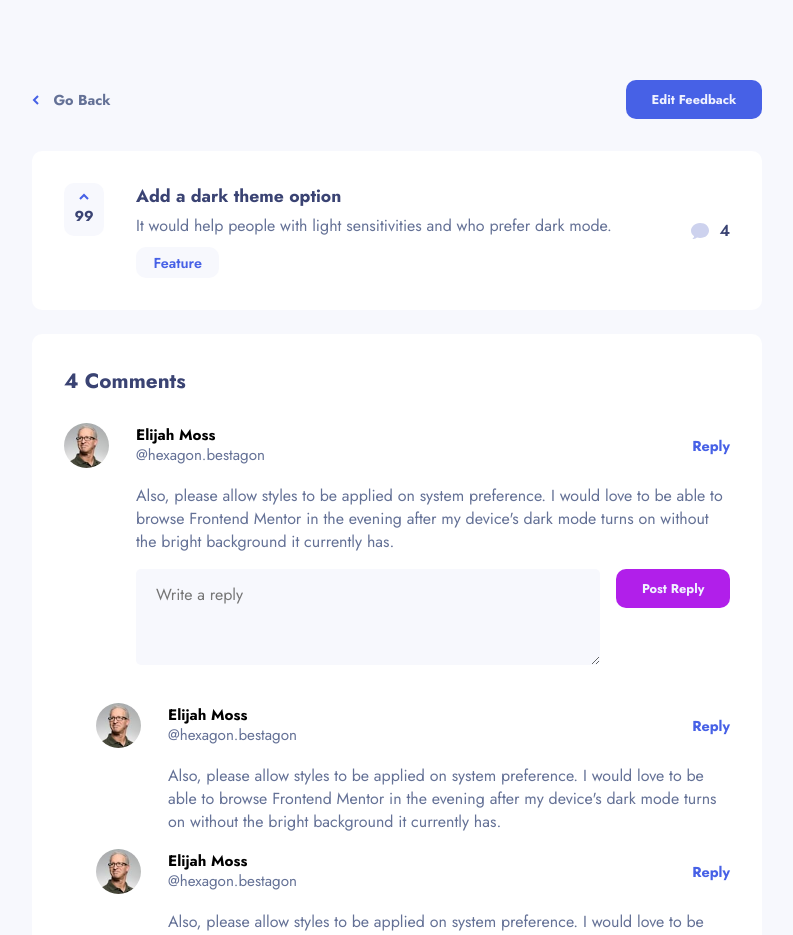
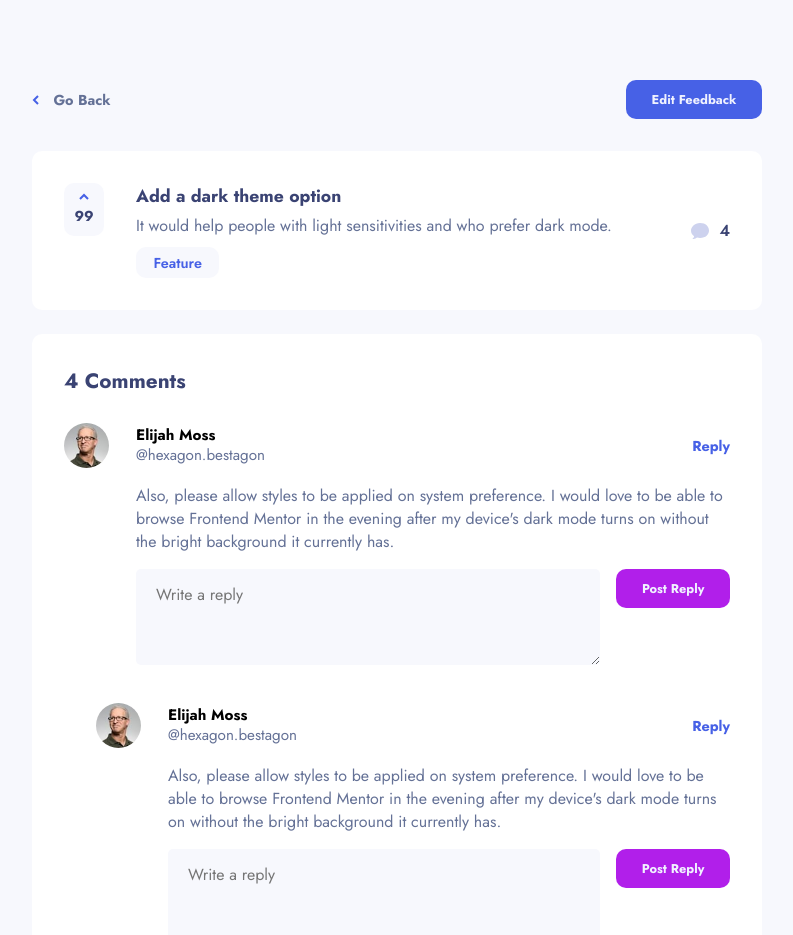
Before and after one commit to Victor-Nyagudi/product-feedback-app-react, a React (Create React App) app: page / in a window 1280 px wide. Shown: the top 935 px of the page, without its empty margins (243-1036 px from the left). Built offline with nearby package versions, Linux system fonts and the light colour scheme.

Commit message:
Add a CommentReplyForm to FeedbackItemCommentReply

```diff
--- a/src/components/pages/feedback-detail-page/FeedbackItemCommentReply.js
+++ b/src/components/pages/feedback-detail-page/FeedbackItemCommentReply.js
@@ -1,4 +1,5 @@
 import elijahImg from "../../../assets/user-images/image-elijah.jpg";
+import CommentReplyForm from "./CommentReplyForm";
 
 function FeedbackItemCommentReply() {
     return (
@@ -30,6 +31,8 @@ function FeedbackItemCommentReply() {
                     Also, please allow styles to be applied on system preference. I would love to be able to browse Frontend Mentor in the evening after my device's dark mode turns on without the bright background it currently has.
                 </p>
             </div>
+
+            <CommentReplyForm />
         </li>
     );
 }
```
